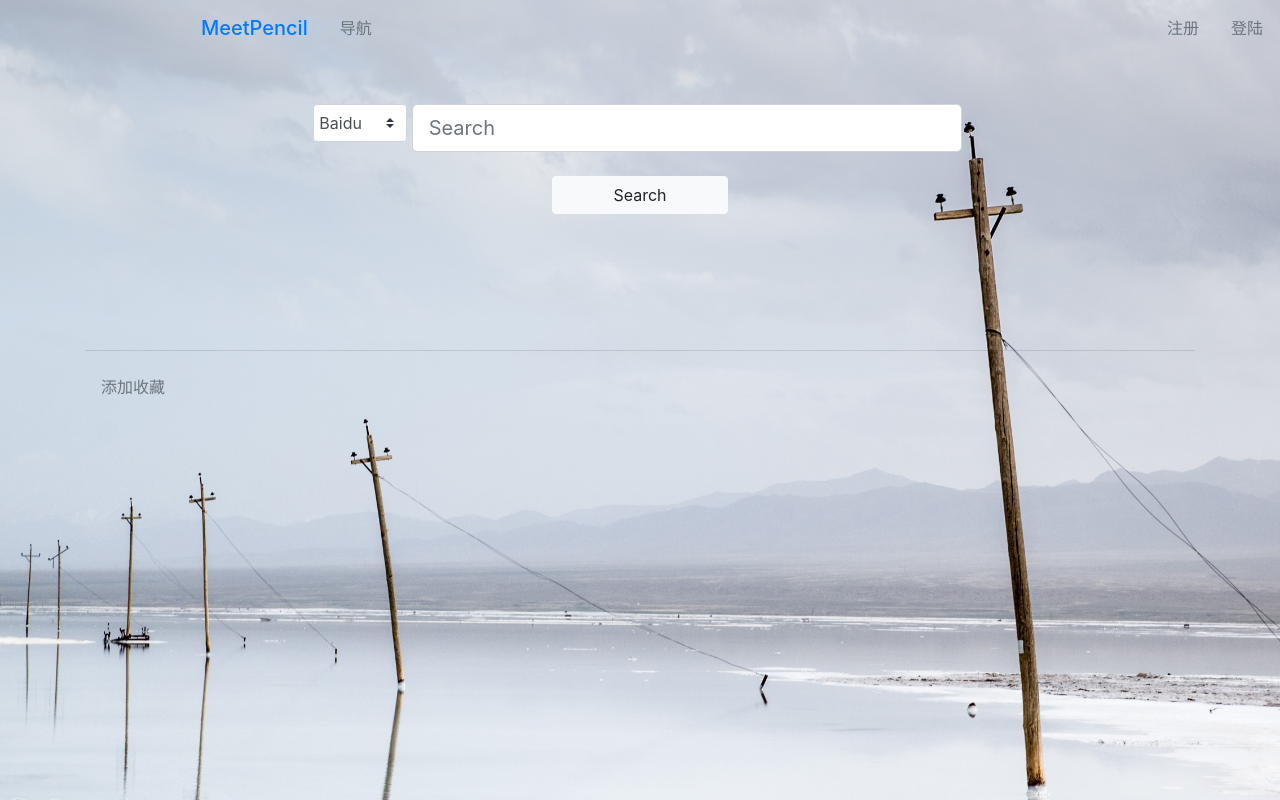
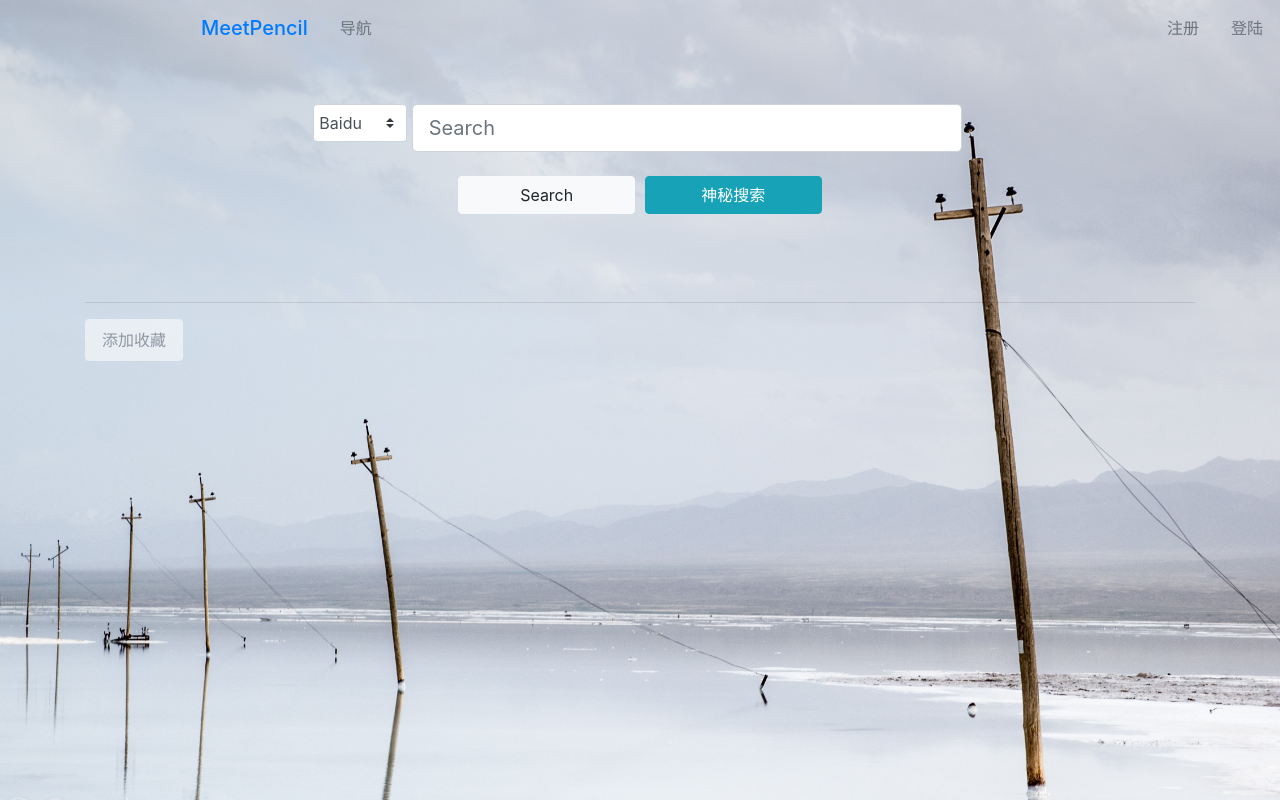
Before and after one commit to pengshu3312323/python_studying, a Django app: template guide/templates/guide/index.html in a window 1280 px wide. Run offline with Django 3.2, Linux system fonts and the light colour scheme; the template is opened without the code that fills it, so the values that code supplies are empty; some libraries are stand-ins or nearby versions.

Commit message:
index template

```diff
--- a/guide/templates/guide/index.html
+++ b/guide/templates/guide/index.html
@@ -2,7 +2,25 @@
 
 {% block header %}
 	<title>Guide</title>
+	<style>
+		#favor
+        {
+            background: rgba(255, 255, 255, 0.3) !important; /* IE无效，FF有效 */
+            background: #fff;
+            filter: alpha(opacity=30);
+        }
 
+	</style>
+	<script language="javascript">
+		function normal(){
+			document.search.action="/search/web/";
+			document.search.submit();
+		}
+		function google(){
+			document.search.action="/search/google/";
+			document.search.submit();
+		}
+		</script>
 {% endblock header %}
 
 {% block content %}
@@ -10,7 +28,7 @@
 	<div class="container">
 		<br>
 		<br>
-		<form action='/search/web/'>
+		<form action='' name='search' method="GET">
 			<div class="form-row justify-content-md-center">
 				<select class="custom-select col-md-1 form-control-lg" id="inputGroupSelect01" name="search_target">
 					<option value="1">Baidu</option>
@@ -24,7 +42,10 @@
 			<br>
 			<div class="form-row justify-content-md-center">
 				<div class="col-md-2">
-					<button class="btn btn-light btn-primary btn-block">Search</button>
+					<button class="btn btn-light btn-primary btn-block" onclick="normal()">Search</button>
+				</div>
+				<div class="col-md-2">
+					<button class="btn btn-info btn-block" onclick="google()">神秘搜索</button>
 				</div>
 			</div>
 		</form>
@@ -32,9 +53,8 @@
 	</div>
 	<br>
 	<br>
-	<br>
-	<br>
-	<div class="container">
+	<div class="container" >
+		<div class="rounded" id="favor">
 			<ul class="nav">
 				{% for favor in favorite %}
 					<li class="nav-link disabled">
@@ -42,12 +62,13 @@
 					</li>
 				{% endfor %}
 			</ul>
+		</div>
 		<hr>
 		<ul class="nav">
 			{% if favorite %}
-				<a class="nav-link disabled" href="{% url 'guide:edit' %}">管理收藏</a>
+				<a class="nav-link disabled btn btn-light" href="{% url 'guide:edit' %}">管理收藏</a>
 			{% else %}
-				<a class="nav-link disabled" href="{% url 'guide:edit' %}">添加收藏</a>
+				<a class="nav-link disabled btn btn-light" href="{% url 'guide:edit' %}">添加收藏</a>
 			{% endif %}
 		</ul>
 	</div>
```
Lines whose indentation alone changed are shown as unchanged.
